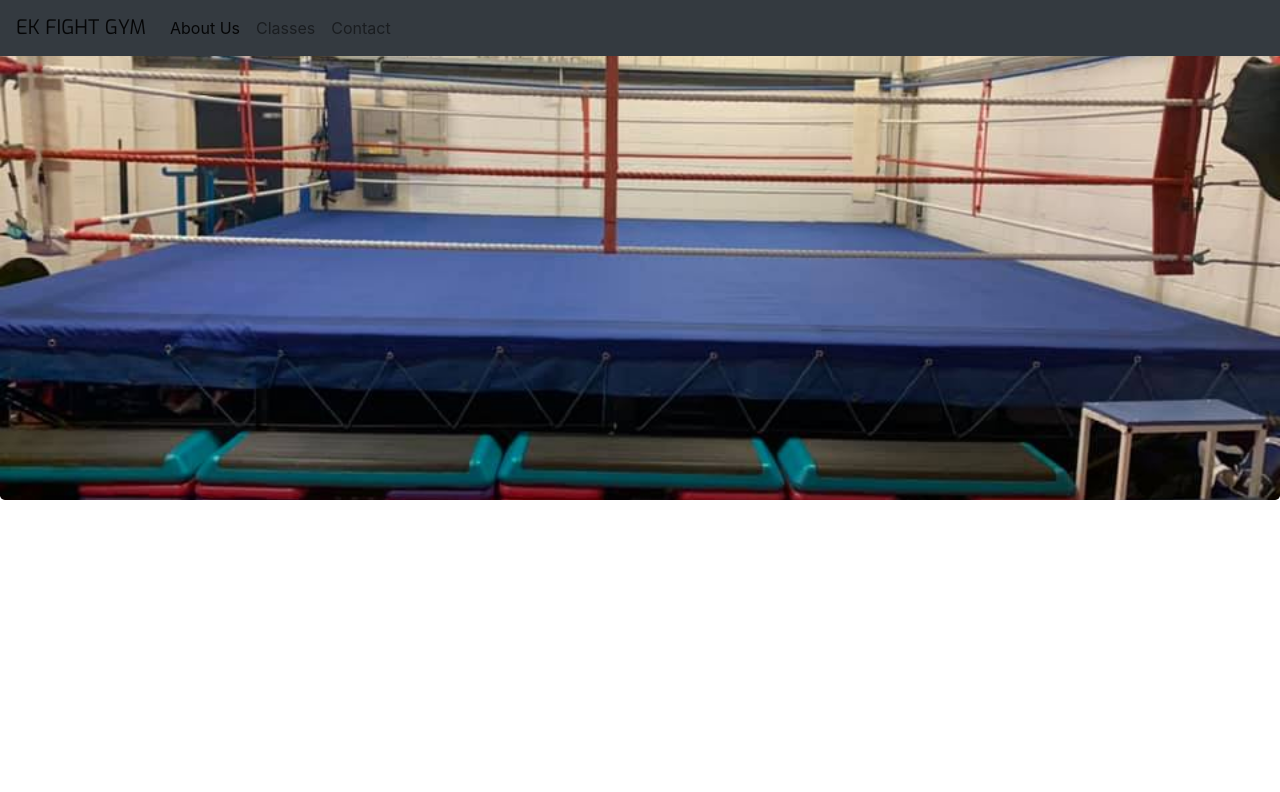
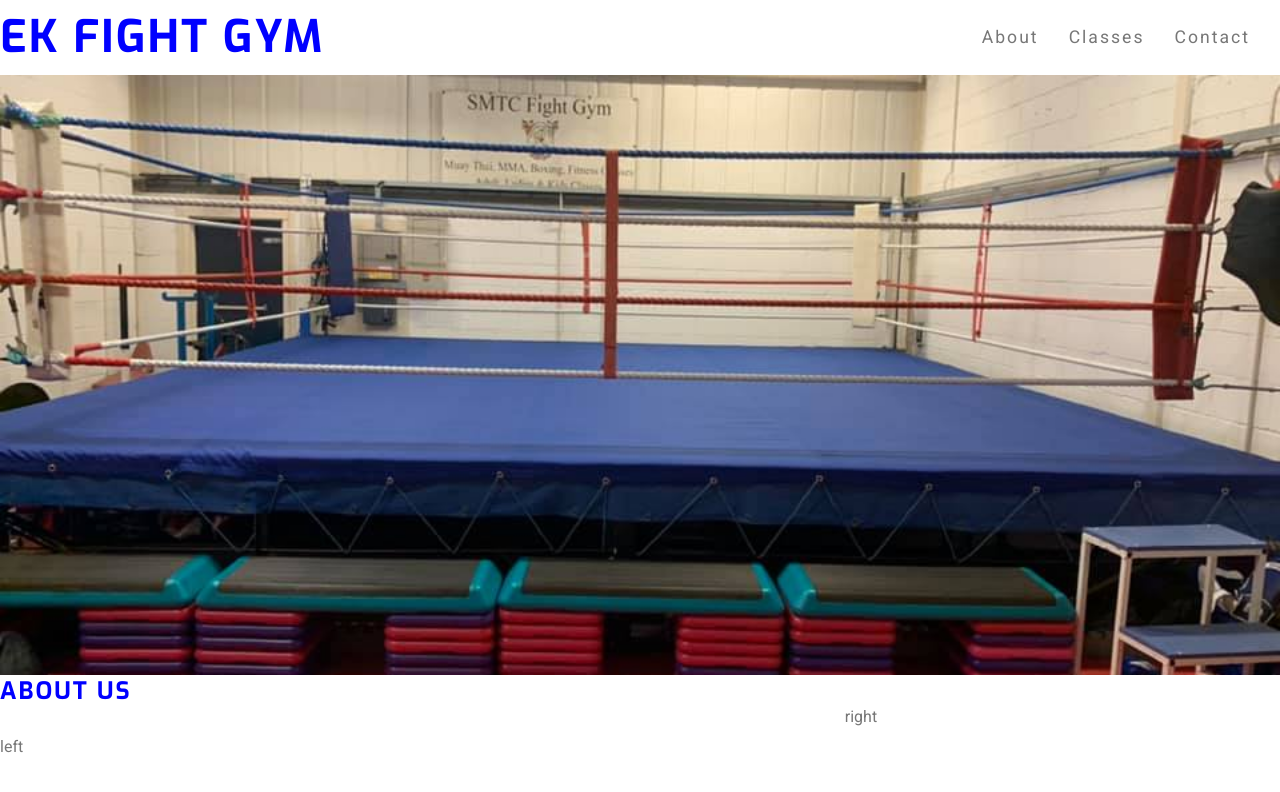
Before and after one commit to Code-Institute-Submissions/milestone-project-29, a plain HTML site: page assets/index.html in a window 1280 px wide. Drawn offline with nearby package versions, Linux system fonts and the light colour scheme.

Commit message:
started over again and added navigation and hero image

```diff
--- a/assets/css/style.css
+++ b/assets/css/style.css
@@ -1,31 +1,71 @@
 @import url('https://fonts.googleapis.com/css?family=Roboto:100,200,300,400,500,600,700|Exo:100,200,300,400,500,600,700');
 
-/*-----general----*/
-
-.uppercase {
-text-transform: uppercase;
+*{
+    margin: 0;
+    padding: 0;
+    border: 0;
 }
 
-/*-----headings----*/
-
-header {
-    margin: 0;
+body {
+    font-family: "Roboto", sans-serif;
+    color: #777;
 }
 
-/*-----jumbotron----*/
-
-.jumbotron {
- background: url("../images/ring.jpg");
- background-position: center;
- background-repeat: no-repeat;
- background-size: cover;
- min-height: 500px;
+h2 {
+    font-family: "Exo", sans-serif;
+    text-transform: uppercase;
+    letter-spacing: 2px;
+    color: blue;
 }
 
-/*-----nav----*/
+#logo {
+    float: left;
+    font-size: 280%;
+}
 
-.navbar-brand {
-font-family: "Exo", sans-serif;
-font-weight: 400;
-text-transform:
+#menu {
+    font-size: 110%;
+    list-style: none;
+    letter-spacing: 2px;
 }
+
+#logo, #menu {
+    line-height: 75px;
+}
+
+#menu li {
+    float: right;
+    margin-right: 30px;
+}
+
+#menu a {
+    text-decoration: none;
+    color: inherit;
+}
+
+#menu a:hover {
+    border-bottom: 1px solid #777;
+}
+
+#hero-image {
+    height: 600px;
+    width: 100%;
+    background: url(/assets/images/ring.jpg) no-repeat center center;
+    background-size: cover;
+}
+
+#hero-outer {
+    height: 600px;
+    width: 100%;
+    overflow: hidden;
+}
+
+#about-us {
+    height: 600px;
+}
+
+#left-about {
+    padding-top: 30px;
+    width: 66%;
+    float: left;
+}
--- a/assets/index.html
+++ b/assets/index.html
@@ -5,63 +5,52 @@
 	<meta charset="UTF-8">
 	<meta name="viewport" content="width=device-width, initial-scale=1.0">
 	<meta http-equiv="X-UA-Compatible" content="ie=edge">
-	<link rel="stylesheet" href="https://stackpath.bootstrapcdn.com/bootstrap/4.4.1/css/bootstrap.min.css">
-	<link rel="stylesheet" href="https://stackpath.bootstrapcdn.com/font-awesome/4.7.0/css/font-awesome.min.css">
-	<link rel="stylesheet" href="/assets/css/style.css" type="text/css">
+	<link rel="stylesheet" href="/assets/css/style.css">
 	<title>EK Fight Gym</title>
 </head>
 
 <body>
+	<!-----nav-->
 	<header>
-		<!---nav/jumbotron-->
-
-		<div class="jumbotron" id="hero">
-			<nav class="navbar navbar-expand-lg navbar-light bg-dark fixed-top">
-				<a class="navbar-brand uppercase" href="index.html">EK Fight Gym</a>
-				<button class="navbar-toggler" type="button" data-toggle="collapse" data-target="#navbarNav" aria-controls="navbarNav" aria-expanded="false" aria-label="Toggle navigation">
-    <span class="navbar-toggler-icon"></span>
-  </button>
-				<div class="collapse navbar-collapse" id="navbarNav">
-					<ul class="navbar-nav">
-						<li class="nav-item active">
-							<a class="nav-link" href="#">About Us <span class="sr-only">(current)</span></a>
+		<a href="index.html">
+			<h2 id="logo">EK Fight Gym</h2>
+		</a>
+		<nav>
+			<ul id="menu">
+				<li>
+					<a href="#">Contact</a>
 				</li>
-						<li class="nav-item">
-							<a class="nav-link" href="#">Classes</a>
+				<li>
+					<a href="#">Classes</a>
 				</li>
-						<li class="nav-item">
-							<a class="nav-link" href="#">Contact</a>
+				<li>
+					<a href="#">About</a>
 				</li>
 			</ul>
-				</div>
 		</nav>
-		</div>
+	</header>
+	<!-----hero-image-->
+	<section id="hero-outer">
+		<div id="hero-image"></div>
+	</section>
+	<!-----about-->
+	<section id="about-us">
+		<h2>About Us</h2>
+        <div id="left-about">left</div>
+        <div id="right-about">right</div>
+	</section>
+	<!-----classes-->
+	<section>
 
-	</header>
+	</section>
+	<!-----contact-->
 	<section>
-		<!----about-->
-		<div class="row">
-			<div class="col-md-8">
 
-			</div>
-			<div class="col-md-4">
-
-			</div>
-		</div>
 	</section>
+	<!-----footer-->
 	<footer>
 
 	</footer>
-
-	<script src="https://code.jquery.com/jquery-3.4.1.slim.min.js"
-		integrity="sha384-J6qa4849blE2+poT4WnyKhv5vZF5SrPo0iEjwBvKU7imGFAV0wwj1yYfoRSJoZ+n" crossorigin="anonymous">
-	</script>
-	<script src="https://cdn.jsdelivr.net/npm/popper.js@1.16.0/dist/umd/popper.min.js"
-		integrity="sha384-Q6E9RHvbIyZFJoft+2mJbHaEWldlvI9IOYy5n3zV9zzTtmI3UksdQRVvoxMfooAo" crossorigin="anonymous">
-	</script>
-	<script src="https://stackpath.bootstrapcdn.com/bootstrap/4.4.1/js/bootstrap.min.js"
-		integrity="sha384-wfSDF2E50Y2D1uUdj0O3uMBJnjuUD4Ih7YwaYd1iqfktj0Uod8GCExl3Og8ifwB6" crossorigin="anonymous">
-	</script>
 </body>
 
 </html>
```
Also changed, not shown: assets/images/ring-streched.png (added), 1 other file. Lines whose indentation alone changed are shown as unchanged.
